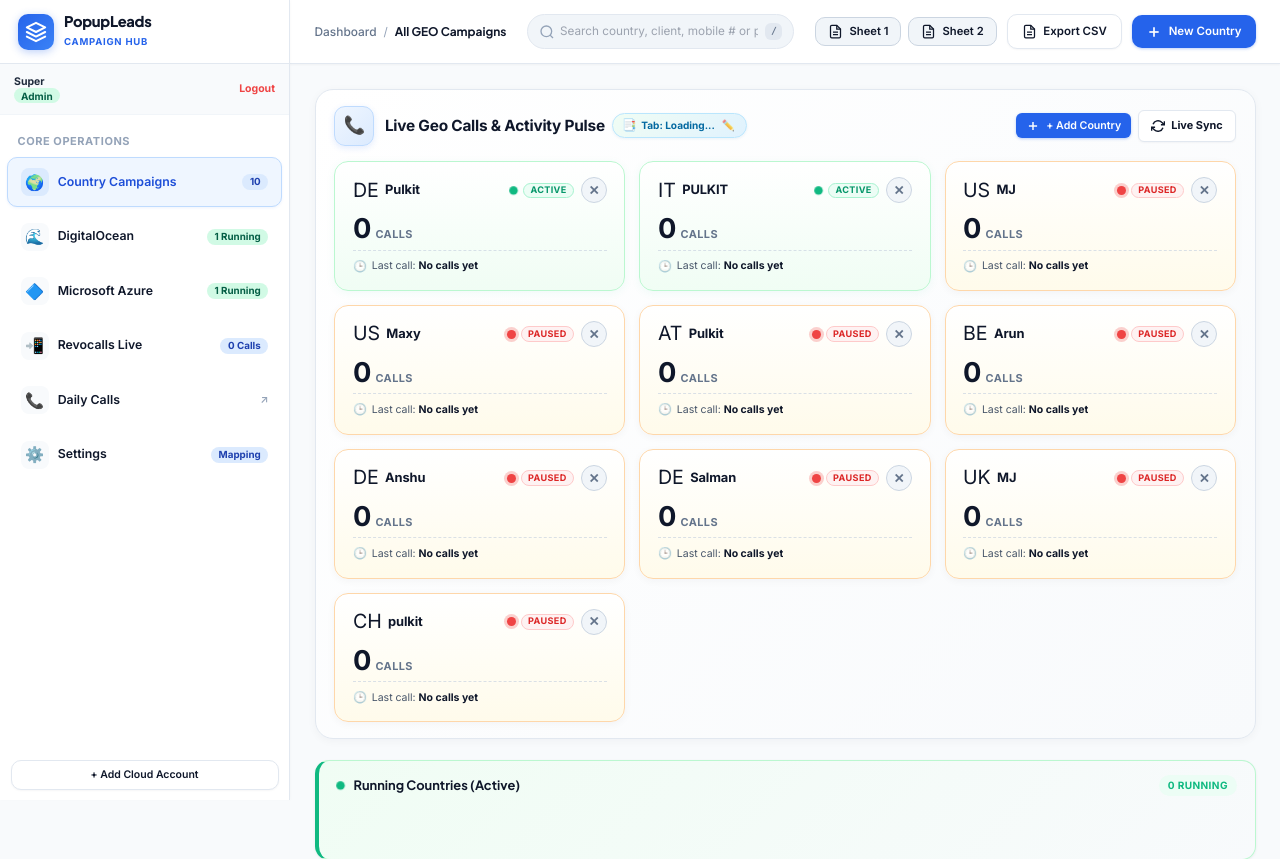
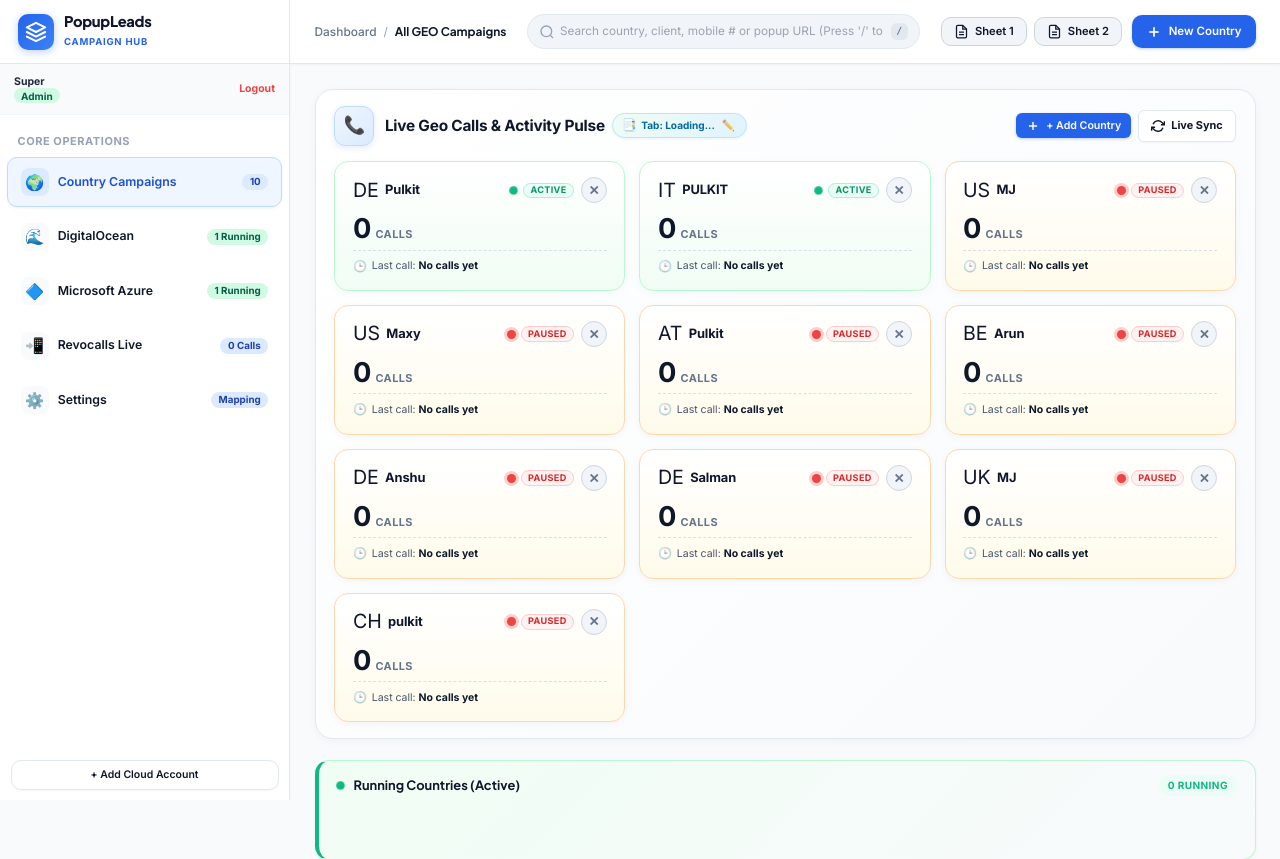
Before and after one commit to jagathesharulbabu-jpg/campcamp, a Django app: page /dashboard/ in a window 1280 px wide. Shown: the top 859 px of the page. Run offline with Django 4.2, Linux system fonts and the light colour scheme; a user stored in the database is signed in; data comes from the database, SQL or seed files in the repository; data that the repository does not hold is empty; some libraries are stand-ins or nearby versions.

Commit message:
Remove Export CSV button and legacy Daily Calls log

```diff
--- a/core/views.py
+++ b/core/views.py
@@ -527,36 +527,8 @@ def revocalls_test_webhook_api(request):
 
 @login_required
 def call_logs_view(request):
-    """Daily Call and Activity Log page for employees."""
-    if request.method == 'POST':
-        phone_number = request.POST.get('phone_number', '').strip()
-        call_status = request.POST.get('call_status', 'CONNECTED')
-        duration_seconds = int(request.POST.get('duration_seconds') or 0)
-        remarks = request.POST.get('remarks', '').strip()
-        client_id = request.POST.get('client_id')
-
-        client = Client.objects.filter(id=client_id).first() if client_id else None
-
-        CallLog.objects.create(
-            user=request.user,
-            client=client,
-            phone_number=phone_number,
-            call_status=call_status,
-            duration_seconds=duration_seconds,
-            call_time=timezone.now(),
-            remarks=remarks
-        )
-        messages.success(request, f"Call log for {phone_number} saved successfully!")
-        return redirect('call_logs')
-
-    # If employee, show their logs; if admin, show all logs
-    if request.user.is_admin_user:
-        calls = CallLog.objects.select_related('user', 'client').all()[:100]
-    else:
-        calls = CallLog.objects.select_related('client').filter(user=request.user)[:100]
-
-    clients = Client.objects.all()
-    return render(request, 'calls_activity.html', {'calls': calls, 'clients': clients})
+    """Legacy Daily Call page redirected cleanly to dashboard."""
+    return redirect('dashboard')
 
 
 @login_required
--- a/templates/base.html
+++ b/templates/base.html
@@ -10,8 +10,8 @@
   <link rel="preconnect" href="https://fonts.gstatic.com" crossorigin>
   <link href="https://fonts.googleapis.com/css2?family=Plus+Jakarta+Sans:wght@400;500;600;700;800&family=Inter:wght@400;500;600;700&display=swap" rel="stylesheet">
   <script src="https://cdn.tailwindcss.com"></script>
-  <!-- Cache buster query string ?v=27.0 to bust cached stylesheet -->
-  <link rel="stylesheet" href="{% static 'css/style.css' %}?v=27.0">
+  <!-- Cache buster query string ?v=28.0 to bust cached stylesheet -->
+  <link rel="stylesheet" href="{% static 'css/style.css' %}?v=28.0">
   {% block extra_head %}{% endblock %}
 </head>
 <body>
--- a/templates/dashboard.html
+++ b/templates/dashboard.html
@@ -79,15 +79,6 @@
         <span class="sidebar-badge sidebar-badge-blue" id="sidebarRevocallsBadge">0 Calls</span>
       </button>
 
-      <!-- 5. Daily Calls Link -->
-      <a href="{% url 'call_logs' %}" class="sidebar-nav-btn">
-        <div class="sidebar-nav-btn-left">
-          <span class="sidebar-nav-icon">📞</span>
-          <span>Daily Calls</span>
-        </div>
-        <span class="text-xs text-slate-400">↗</span>
-      </a>
-
       <!-- 5. Sheet & Country Settings Button -->
       <button type="button" class="sidebar-nav-btn" id="tabSettingsBtn" data-view="settings">
         <div class="sidebar-nav-btn-left">
@@ -164,16 +155,6 @@
             <span>Sheet 2</span>
           </button>
         </div>
-
-        <button class="btn btn-outline" id="exportCsvBtn" title="Download data as CSV">
-          <svg width="15" height="15" viewBox="0 0 24 24" fill="none" stroke="currentColor" stroke-width="2">
-            <path d="M14 2H6a2 2 0 0 0-2 2v16a2 2 0 0 0 2 2h12a2 2 0 0 0 2-2V8z"/>
-            <polyline points="14 2 14 8 20 8"/>
-            <line x1="16" y1="13" x2="8" y2="13"/>
-            <line x1="16" y1="17" x2="8" y2="17"/>
-          </svg>
-          <span>Export CSV</span>
-        </button>
 
         <button class="btn btn-primary" id="topAddCountryBtn">
           <svg width="16" height="16" viewBox="0 0 24 24" fill="none" stroke="currentColor" stroke-width="2.5">
@@ -1143,5 +1124,5 @@
 {% endblock %}
 
 {% block extra_scripts %}
-<script src="{% static 'js/app.js' %}?v=27.0"></script>
+<script src="{% static 'js/app.js' %}?v=28.0"></script>
 {% endblock %}
```
